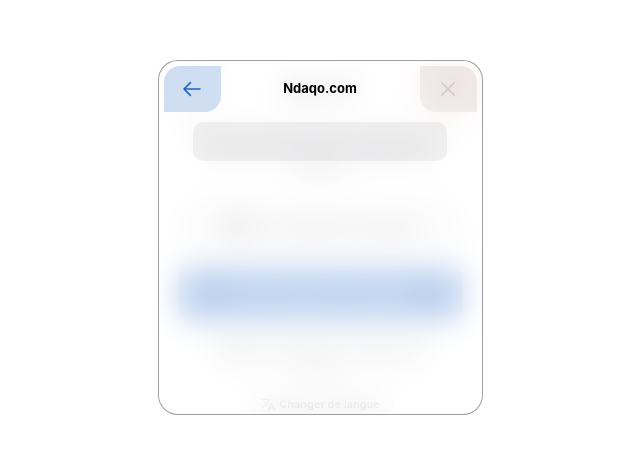
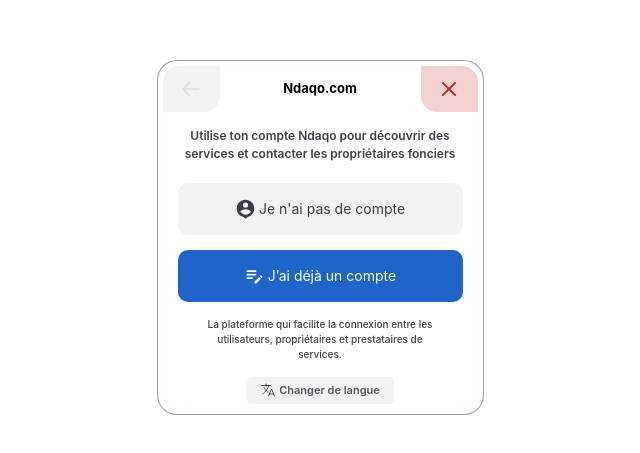
Before and after one commit to NdaqoSA/WebApp, a React (Vite) app: page /auth in a window 1280 px wide. Shown: the part 163-616 px from the top of the page, without its empty margins (320-960 px from the left). Built offline with nearby package versions, Linux system fonts and the light colour scheme.

Commit message:
Correction bug lors de la mis en ligne

```diff
--- a/src/components/card/Card.tsx
+++ b/src/components/card/Card.tsx
@@ -21,7 +21,7 @@
 import CardLangPopup from "./CardLangPopup";
 
 const Card = () => {
-  const [openLang, setOpenLang] = useState(true);
+  const [openLang, setOpenLang] = useState(false);
   return (
     <CardShape>
       <>
--- a/src/components/layouts/shape/Card.ts
+++ b/src/components/layouts/shape/Card.ts
@@ -10,7 +10,7 @@
 
 export const Card = styled.div`
   position: relative;
-  max-width: 325px;
+  max-width: 327px;
   width: 100%;
   height: 355px;
   display: flex;
@@ -102,19 +102,20 @@
   background-color: ${color.grey_trans};
   margin-bottom: 15px;
   color: ${color.text_color};
+  font-size: ${toRem(14)};
 
   &:hover {
     color: ${color.text_color};
     background: ${color.grey};
   }
   & > * {
-    font-size: ${toRem(14)};
     font-weight: 500;
   }
 `;
 export const CardSigntButton = styled(DefaultButton)`
   background-color: ${color.blue};
   color: ${color.text_white};
+  font-size: ${toRem(14)};
 
   &:hover {
     color: ${color.text_white};
--- a/src/components/layouts/shape/CardLangPopup.ts
+++ b/src/components/layouts/shape/CardLangPopup.ts
@@ -34,6 +34,4 @@
   background-color: ${color.grey_trans};
   margin-inline: auto;
 `;
-export const CardSearchCancel = styled.div`
-  display: flex;
-`;
+export const CardSearchCancel = styled.div``;
```
